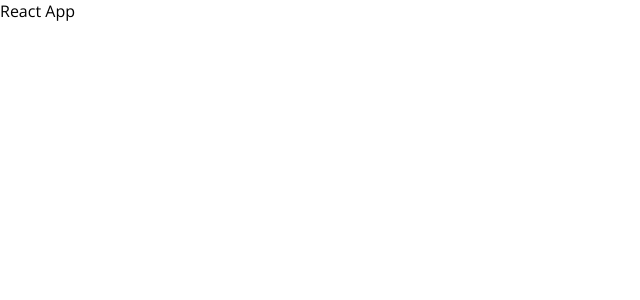
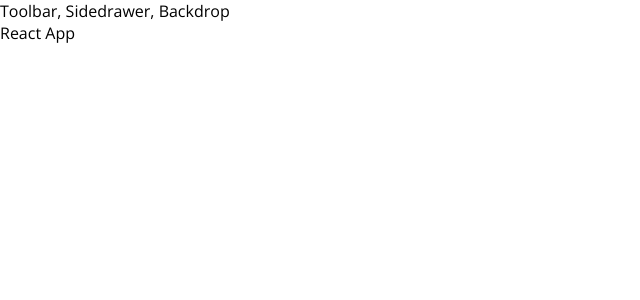
Before and after one commit to ArvindSinghRawat/Burger-Builder, a React (Create React App) app: page / in a window 1280 px wide. Shown: the top 300 px of the page, without its empty margins (0-640 px from the left). Built offline with nearby package versions, Linux system fonts and the light colour scheme.

Commit message:
Created Layout Component in App
- Added Layout Component
- Added Higher Order Component : Auxiliary which acts as a wrapper

```diff
--- a/src/App.js
+++ b/src/App.js
@@ -1,9 +1,11 @@
-import React from 'react';
+import React from "react";
+
+import Layout from "./components/Layout/Layout";
 
 function App() {
   return (
     <div>
-      React App
+      <Layout>React App</Layout>
     </div>
   );
 }
--- /dev/null
+++ b/src/components/Layout/Layout.js
@@ -0,0 +1,13 @@
+import React from "react";
+import Aux from "../../hoc/Auxiliary";
+
+const layout = (props) => {
+  return (
+    <Aux>
+      <div>Toolbar, Sidedrawer, Backdrop</div>
+      <main>{props.children}</main>
+    </Aux>
+  );
+};
+
+export default layout;
--- /dev/null
+++ b/src/hoc/Auxiliary.js
@@ -0,0 +1,3 @@
+const aux = (props) => props.children
+
+export default aux;
```
